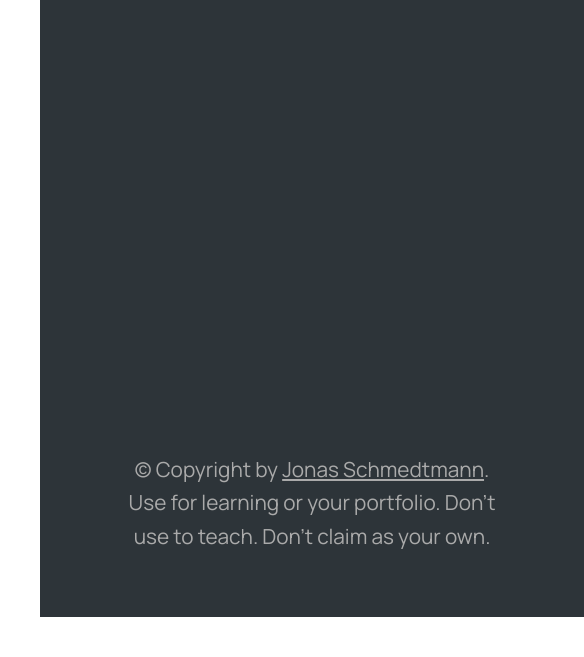
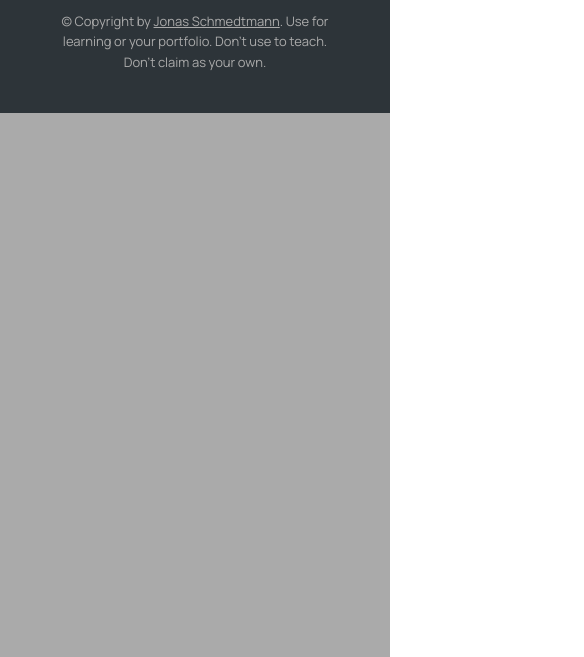
Before and after one commit to Amr-Allam/Mapty, a plain HTML site: page index.html in a window 390 px wide. Shown: the part 187-844 px from the top of the page, 584 px wide, since content can reach past the window. Drawn offline with nearby package versions, Linux system fonts and the light colour scheme.

Commit message:
make it responsive

```diff
--- a/main.css
+++ b/main.css
@@ -16,7 +16,7 @@
 }
 
 html {
-  /* font-size: 62.5%; */
+  font-size: 62.5%;
   box-sizing: border-box;
 }
 
@@ -29,7 +29,7 @@ body {
   overscroll-behavior-y: none;
 
   background-color: #fff;
-  padding: 2.5rem;
+  /* padding: 2.5rem; */
 
   display: flex;
 }
@@ -61,9 +61,9 @@ a:visited {
   overflow-y: scroll;
   overflow-x: hidden;
 }
-/* .workouts::-webkit-scrollbar {
+.workouts::-webkit-scrollbar {
   width: 0;
-} */
+}
 
 .workout {
   background-color: var(--color-dark--2);
@@ -216,3 +216,20 @@ a:visited {
 .cycling-popup .leaflet-popup-content-wrapper {
   border-left: 5px solid var(--color-brand--1);
 }
+
+@media (max-width: 1000px) {
+  body {
+    flex-direction: column;
+  }
+
+  .sidebar {
+    flex-basis: 20rem;
+    height: 300px;
+  }
+
+  #map {
+    flex: 1;
+    height: 100%;
+    background-color: var(--color-light--1);
+  }
+}
```
